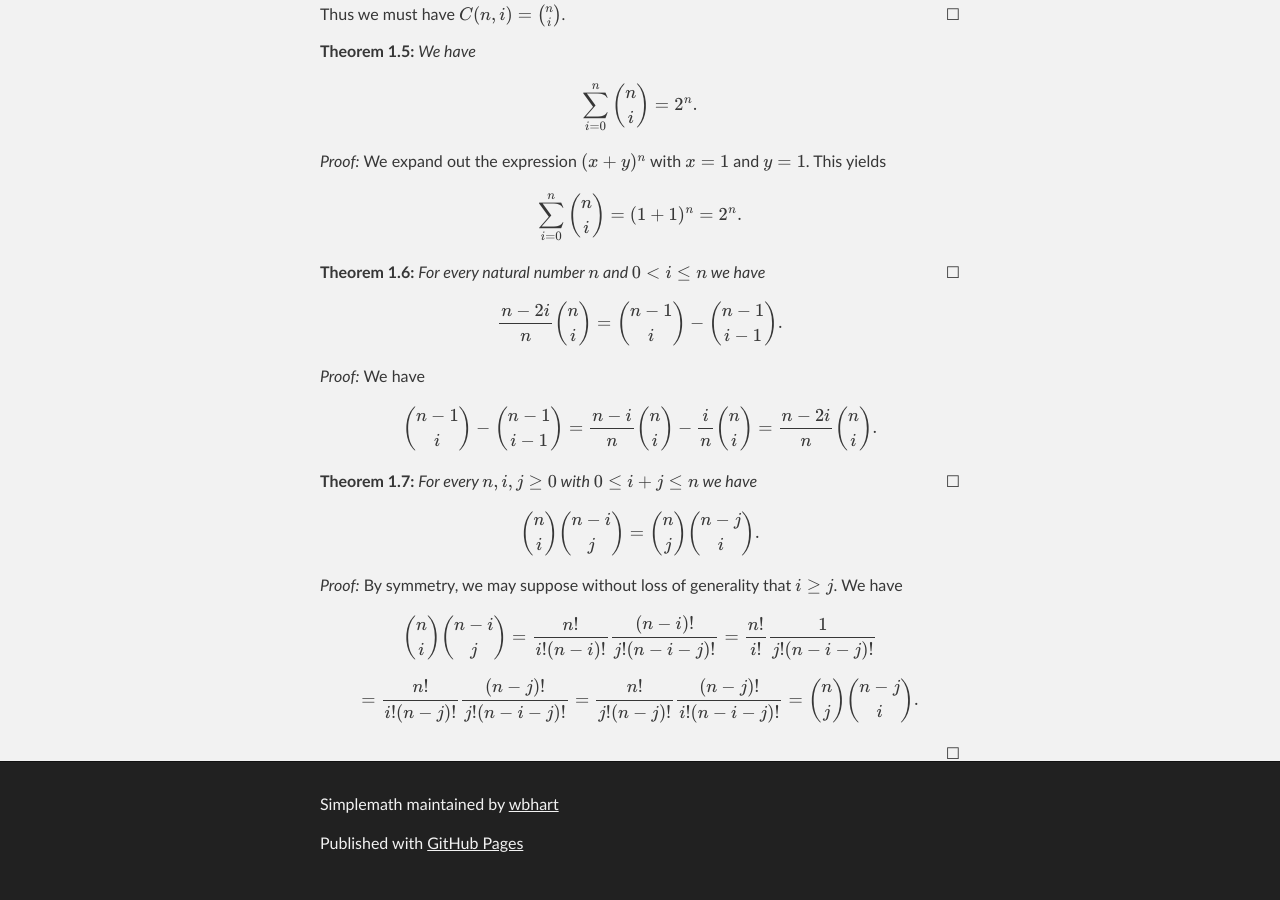
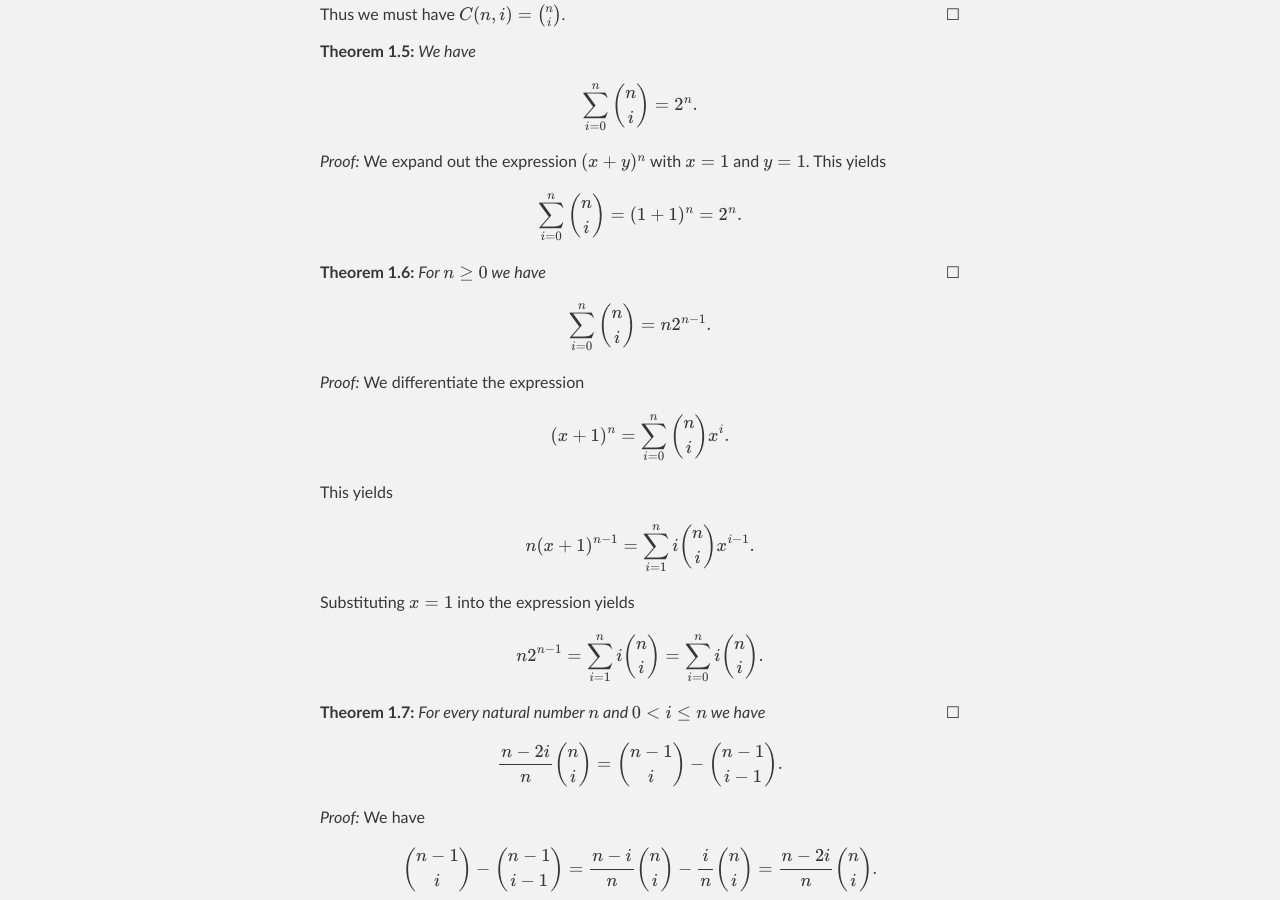
Before and after one commit to wbhart/SimpleMath, a Jekyll site: the page built from binomial.html, in a window 1280 px wide and 900 px high, scrolled down 1379 px. Built offline with Jekyll 4.4.1, drawn with Linux system fonts in a browser that asks for light colours; formulas are drawn with MathJax 3.

Commit message:
Update binomial.html

```diff
--- a/binomial.html
+++ b/binomial.html
@@ -60,6 +60,19 @@ $$\sum_{i = 0}^n \binom{n}{i} = 2^n.$$
 $$\sum_{i = 0}^n \binom{n}{i} = (1 + 1)^n = 2^n.$$
 </proof>
 
+<theorem> For $n \geq 0$ we have
+$$\sum_{i = 0}^n \binom{n}{i} = n2^{n - 1}.$$
+</theorem>
+
+<proof> We differentiate the expression
+$$(x + 1)^n = \sum_{i = 0}^n \binom{n}{i}x^i.$$
+This yields
+$$n(x + 1)^{n - 1} = \sum_{i = 1}^n i\binom{n}{i}x^{i - 1}.$$
+
+Substituting $x = 1$ into the expression yields
+$$n2^{n - 1} = \sum_{i = 1}^n i\binom{n}{i} = \sum_{i = 0}^n i\binom{n}{i}.$$
+</proof>
+
 <theorem> For every natural number $n$ and $0 < i \leq n$ we have
 $$\frac{n - 2i}{n}\binom{n}{i} = \binom{n - 1}{i} - \binom{n - 1}{i - 1}.$$
 </theorem>
```
